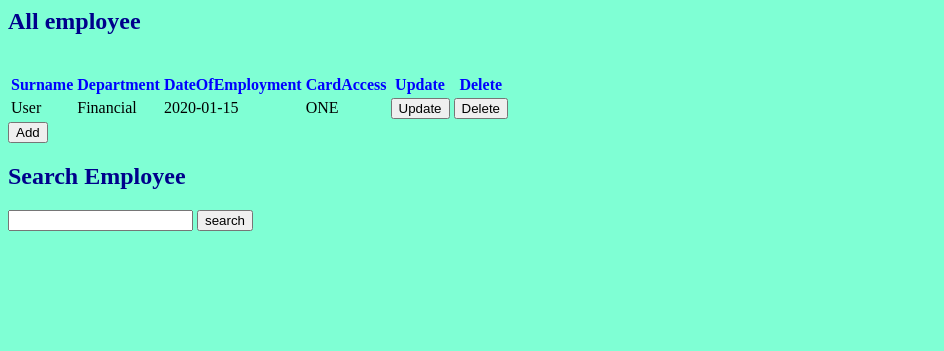
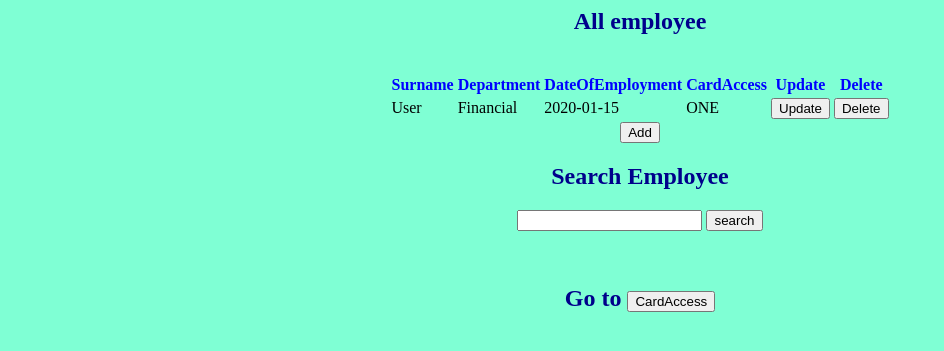
Before and after one commit to VladimirVeselovskiy/com.idCardEmployee, a Java web app: page /id-card-employee/employees in a window 1280 px wide. Shown: the top 351 px of the page, without its empty margins (0-944 px from the left). Run offline with Spring Boot 4, a stand-in JSP engine, Linux system fonts and the light colour scheme; tables that the repository leaves empty hold one stand-in row (values such as "Sample post").

Commit message:
Сделал центрирование страниц, изменил курсор для кнопок

```diff
--- a/src/main/webapp/WEB-INF/css/styles.css
+++ b/src/main/webapp/WEB-INF/css/styles.css
@@ -13,3 +13,9 @@ body{
 td{
     color: black;
 }
+table{
+    margin: auto;
+}
+input[type=button], input[type=submit], input[type=reset]{
+    cursor: pointer;
+}
--- a/src/main/webapp/WEB-INF/jsp/add_cardAccess.jsp
+++ b/src/main/webapp/WEB-INF/jsp/add_cardAccess.jsp
@@ -6,6 +6,7 @@
 </head>
 
 <body>
+<div style="text-align: center;">
 <h2>Add CardAccess</h2>
 <br>
 
@@ -25,5 +26,6 @@
 <br>
 <input type="button" value="Return"
        onclick="window.location.href = '/id-card-employee/card-access'"/>
+</div>
 </body>
 </html>
--- a/src/main/webapp/WEB-INF/jsp/add_employee.jsp
+++ b/src/main/webapp/WEB-INF/jsp/add_employee.jsp
@@ -6,6 +6,7 @@
 </head>
 
 <body>
+<div style="text-align: center;">
 <h2>Add Employee</h2>
 <br>
 
@@ -44,5 +45,7 @@
 <br>
 <input type="button" value="Return"
        onclick="window.location.href = '/id-card-employee/employees'"/>
+
+</div>
 </body>
 </html>
--- a/src/main/webapp/WEB-INF/jsp/all_employees.jsp
+++ b/src/main/webapp/WEB-INF/jsp/all_employees.jsp
@@ -4,9 +4,11 @@
 <html>
 <head>
  <style> <%@include file="../css/styles.css"%></style>
+
 </head>
 
 <body>
+<div style="text-align: center;">
 
 <h2>All employee</h2>
 <br>
@@ -61,6 +63,10 @@
     </label>
     <input type="submit" value="search">
 </form>
+<br>
 
+<h2> Go to <input type="button" value="CardAccess"
+                  onclick="window.location.href = '/id-card-employee/card-access'"/> </h2>
+</div>
 </body>
 </html>
--- a/src/main/webapp/WEB-INF/jsp/employees_by_surname.jsp
+++ b/src/main/webapp/WEB-INF/jsp/employees_by_surname.jsp
@@ -5,9 +5,11 @@
   <style> <%@include file="../css/styles.css"%></style>
 </head>
 
+<body>
+<div style="text-align: center;">
+
 <h2>Employees</h2>
 <br>
-<body>
 
 <table>
   <tr>
@@ -29,5 +31,6 @@
 <input type="button" value="Return"
        onclick="window.location.href = '/id-card-employee/employees'"/>
 
+</div>
 </body>
 </html>
--- a/src/main/webapp/WEB-INF/jsp/update_cardAccess.jsp
+++ b/src/main/webapp/WEB-INF/jsp/update_cardAccess.jsp
@@ -6,6 +6,7 @@
 </head>
 
 <body>
+<div style="text-align: center;">
 <h2>Update CardAccess</h2>
 <br>
 
@@ -29,6 +30,8 @@
 <br>
 <input type="button" value="Return"
        onclick="window.location.href = '/id-card-employee/card-access'"/>
+
+</div>
 </body>
 
 </html>
--- a/src/main/webapp/WEB-INF/jsp/update_employee.jsp
+++ b/src/main/webapp/WEB-INF/jsp/update_employee.jsp
@@ -6,6 +6,7 @@
 </head>
 
 <body>
+<div style="text-align: center;">
 <h2>Update Employee</h2>
 <br>
 
@@ -46,5 +47,7 @@
 <br>
 <input type="button" value="Return"
        onclick="window.location.href = '/id-card-employee/employees'"/>
+
+</div>
 </body>
 </html>
```
Also changed, not shown: src/main/webapp/WEB-INF/jsp/all_cardAccess.jsp (+9 -1 lines), src/main/webapp/WEB-INF/jsp/cardAccess_by_levelAccess.jsp (+7 -1 lines).
